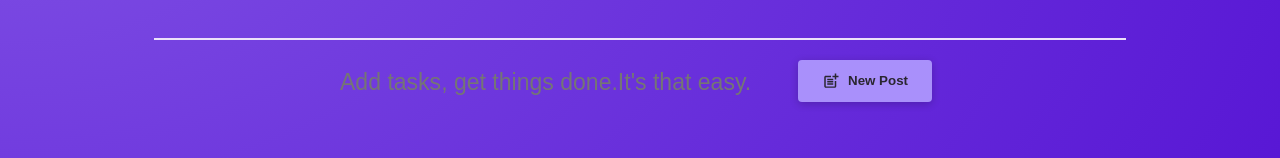
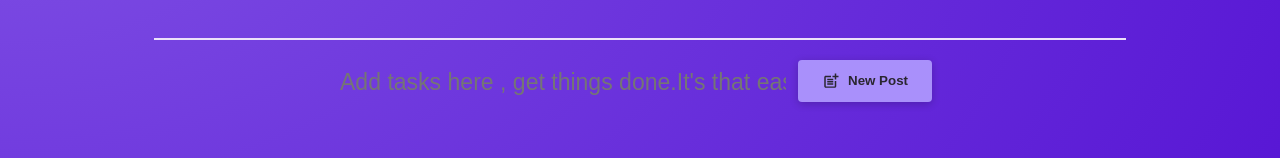
Before and after one commit to Musab-Kara/CTD-React-Cockatoo, a React (Create React App) app: page /new in a window 1280 px wide. Shown: the part 141-299 px from the top of the page. Built offline with nearby package versions, Linux system fonts and the light colour scheme; no server answers.

Commit message:
placeholder changed

```diff
--- a/src/components/AddTodoForm.js
+++ b/src/components/AddTodoForm.js
@@ -41,7 +41,7 @@ function AddTodoForm({ todoList, setTodoList }) {
             value={todoTitle}
             name="title"
             onChange={handleTitleChange}
-            placeholder="Add tasks, get things done.It's that easy."
+            placeholder="Add tasks here , get things done.It's that easy."
           ></input>
 
           <button type="submit" className={classes.button}>
```
